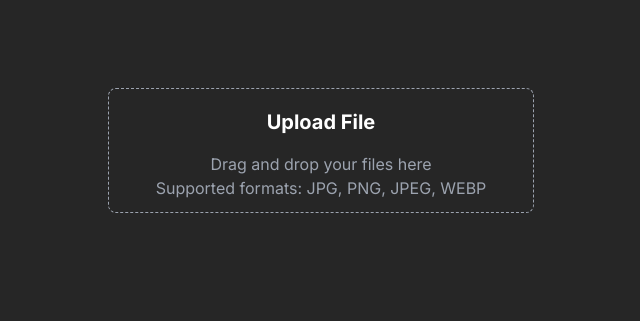
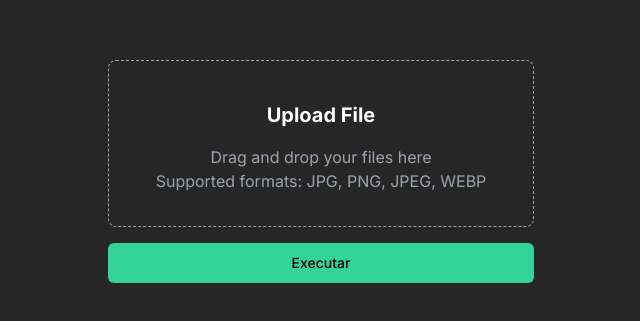
Before and after one commit to luanvenancio/plant-disease-detection, a Next.js app: page / in a window 1280 px wide. Shown: the part 229-550 px from the top of the page, without its empty margins (319-959 px from the left). Built offline with nearby package versions, Linux system fonts and the light colour scheme.

Commit message:
Update Dropzone

```diff
--- a/package.json
+++ b/package.json
@@ -16,6 +16,7 @@
     "@types/node": "20.4.5",
     "@types/react": "18.2.17",
     "@types/react-dom": "18.2.7",
+    "@xenova/transformers": "^2.6.1",
     "ai": "^2.1.28",
     "autoprefixer": "10.4.14",
     "class-variance-authority": "^0.7.0",
--- a/src/app/layout.tsx
+++ b/src/app/layout.tsx
@@ -5,8 +5,8 @@ import { Inter } from 'next/font/google'
 const inter = Inter({ subsets: ['latin'] })
 
 export const metadata: Metadata = {
-  title: 'Create Next App',
-  description: 'Generated by create next app',
+  title: 'Plant Disease Detection',
+  description: 'Plant Disease Detection',
 }
 
 export default function RootLayout({
--- a/src/components/Dropzone.tsx
+++ b/src/components/Dropzone.tsx
@@ -1,17 +1,26 @@
 "use client";
 
 import { useDropzone } from "react-dropzone";
-import { useCallback, useState } from "react";
+import { useCallback, useMemo, useState } from "react";
 import { UploadIcon } from "@/icons/UploadIcon";
 import { DropzonePreview } from "./DropzonePreview";
+import { Button } from "./ui/button";
+
+const API_TOKEN = "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";
+
+type responseType = {
+    score: number;
+    label: string;
+}
 
 export function Dropzone() {
     const [files, setFiles] = useState<File | null>(null);
-    const [previewImg, setPreviewImg] = useState("");
+    const [result, setResult] = useState<responseType>();
+    //const [previewImg, setPreviewImg] = useState("");
 
     const onDrop = useCallback((files: File[]) => {
         setFiles(files[0]);
-        setPreviewImg(URL.createObjectURL(files[0]));
+        //setPreviewImg(URL.createObjectURL(files[0]));
     }, []);
 
     const { getRootProps, getInputProps, isDragActive } = useDropzone({
@@ -26,14 +35,50 @@ export function Dropzone() {
         },
     });
 
+    const handleSubmit = async (e: any) => {
+        e.preventDefault();
+
+        if (!files) {
+            return null;
+        }
+
+        const response = await fetch(
+            "https://api-inference.huggingface.co/models/surgeonwz/plant-village",
+            {
+                headers: { Authorization: `Bearer ${API_TOKEN}` },
+                method: "POST",
+                body: files,
+            }
+        );
+
+        if (!response.ok) {
+            throw new Error("Failed");
+        }
+
+        const r = await response.json();
+        console.log(r[0]);
+        setResult(r[0]);
+
+    }
+
+    const previewImg = useMemo(() => {
+        if (!files) {
+            return null
+        }
+
+        return URL.createObjectURL(files)
+    }, [files])
+
     return (
-        <div className="w-1/3 h-min">
+        <form onSubmit={handleSubmit} className="w-1/3 h-min">
             <div
                 {...getRootProps()}
-                className={`flex flex-col justify-center items-center cursor-pointer h-3/4 p-8 rounded-lg border-dashed border hover:border-gray-300 transition-all
+                className={`flex flex-col justify-center items-center cursor-pointer h-3/4 p-8 rounded-lg border-dashed border hover:border-gray-300 transition-all mb-4
       ${isDragActive ? "border-blue-500" : "border-gray-400"}`}
             >
                 <input {...getInputProps()} />
+                {!previewImg ? (
+                    <>
                         <h1 className="font-bold font-xl text-white text-xl text-center mb-4 mt-2">
                             Upload File
                         </h1>
@@ -50,8 +95,17 @@ export function Dropzone() {
                                 </p>
                             </>
                         )}
+                    </>
+                ) : (
+                    <>
+                        {result && <p className="font-sm text-gray-400 text-center">{result.label}</p>}
+                        <DropzonePreview previewImg={previewImg} files={files} />
+                    </>
+                )}
             </div>
-            <DropzonePreview previewImg={previewImg} files={files} />
-        </div>
+            <Button type="submit" className="w-full bg-emerald-400">
+                Executar
+            </Button>
+        </form>
     );
 }
--- a/src/components/DropzonePreview.tsx
+++ b/src/components/DropzonePreview.tsx
@@ -1,5 +1,5 @@
 interface DropzonePreviewProps {
-    previewImg: string;
+    previewImg: string | null;
     files?: File | null;
 }
 
@@ -7,7 +7,7 @@ export function DropzonePreview({ previewImg, files }: DropzonePreviewProps) {
     return (
         <>
             {previewImg && files && (
-                <div className="border rounded-lg my-6 p-4 bg-white border-gray-300 flex flex-row h-2/5">
+                <div className="border rounded-lg my-6 p-4 bg-white border-gray-300 flex flex-row h-full">
                     <img className="rounded-lg w-1/4" src={previewImg} width="200px" />
                     <div className="flex flex-col px-4 justify-center w-3/4">
                         <p className="text-ellipsis overflow-hidden font-semibold">{files.name}</p>
```
Also changed, not shown: 1 other file (tests, documents, lock files or other folders). Lines whose indentation alone changed are shown as unchanged.
